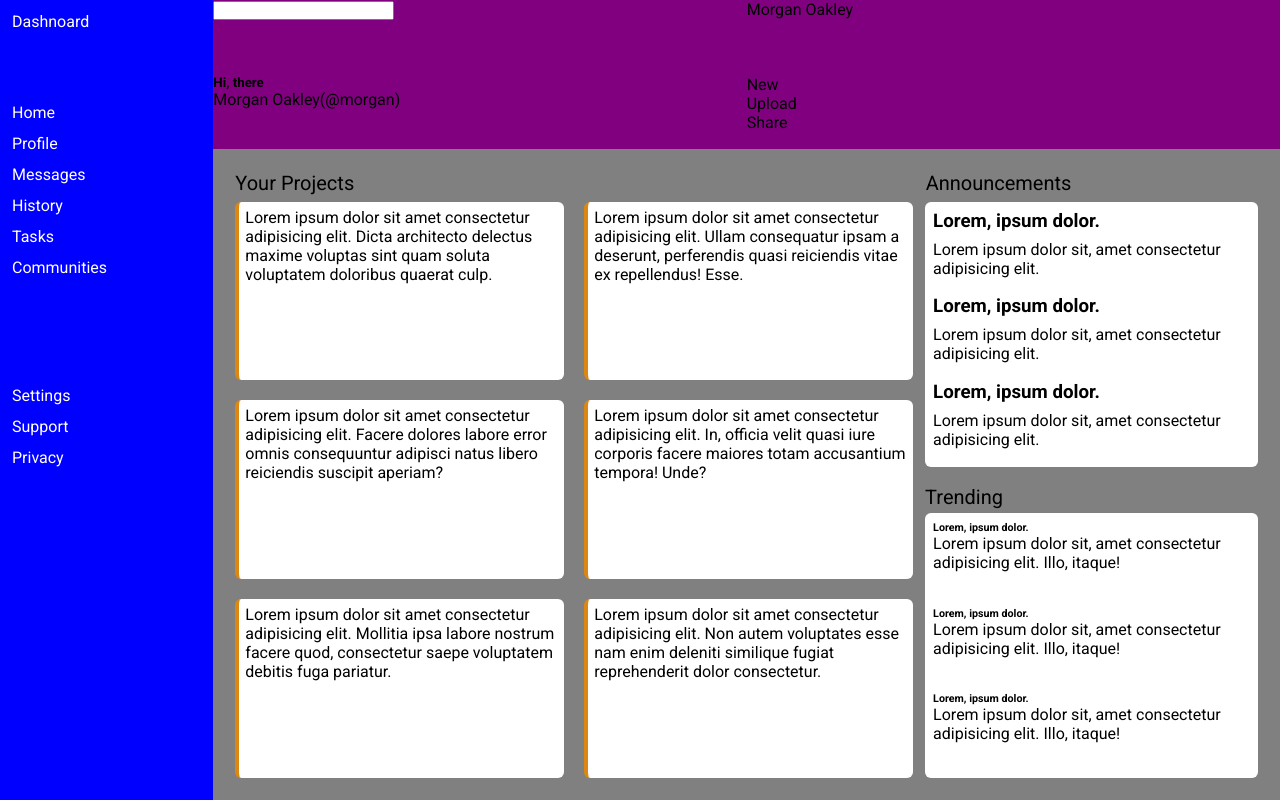
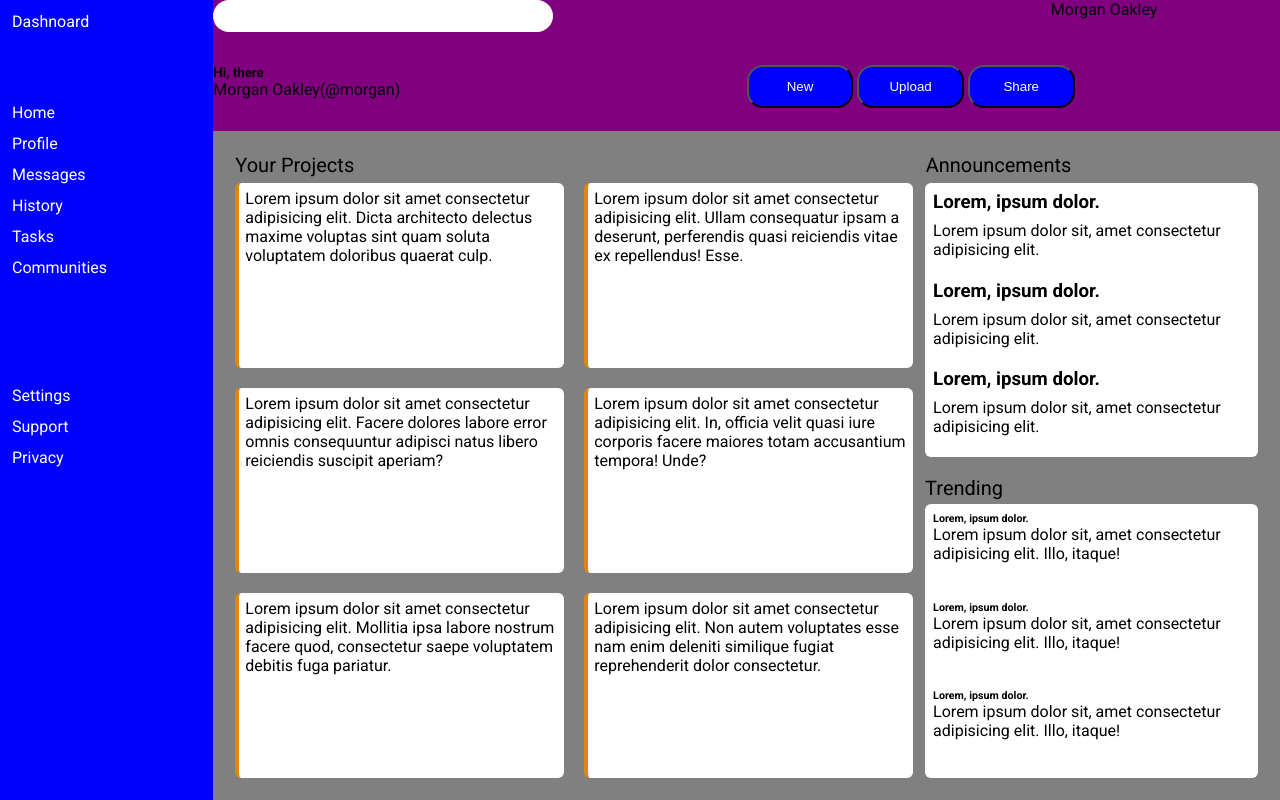
Before and after one commit to AbdullahiAtaurrahman/TOP-grid, a plain HTML site: page index.html in a window 1280 px wide. Drawn offline with Linux system fonts and the light colour scheme.

Commit message:
finish style layout & await adding recommended colors

```diff
--- a/index.html
+++ b/index.html
@@ -21,9 +21,9 @@
             <div>Morgan Oakley(@morgan)</div>
           </div>
           <div class="bottom-right">
-            <div class="btn">New</div>
-            <div class="btn">Upload</div>
-            <div class="btn">Share</div>
+            <button class="btn">New</button>
+            <button class="btn">Upload</button>
+            <button class="btn">Share</button>
           </div>
         </div>
       </div>
--- a/style.css
+++ b/style.css
@@ -28,10 +28,47 @@ body {
   grid-template-columns: repeat(2, 1fr);
   grid-row: 1/2;
 }
+
+.top-left {
+  grid-column: 1/2;
+}
+
+.top-right {
+  justify-self: end;
+  padding-right: 23%;
+}
 .head-bottom {
+  grid-row: 2/3;
   display: grid;
   grid-template-columns: repeat(2, 1fr);
-  grid-row: 2/3;
+}
+
+#search {
+  width: 340px;
+  height: 32px;
+  border-radius: 24px;
+  border: none;
+}
+
+.bottom-left {
+  grid-column: 1/2;
+}
+
+.btn {
+  width: 20%;
+  padding: 12px;
+  background-color: blue;
+  border-radius: 16px;
+  color: #fff;
+  transition: background-color 0.3s ease-in-out;
+}
+
+.btn:active {
+  outline: none;
+}
+
+.btn:hover {
+  background-color: rgb(61, 61, 247);
 }
 
 .aside {
```
